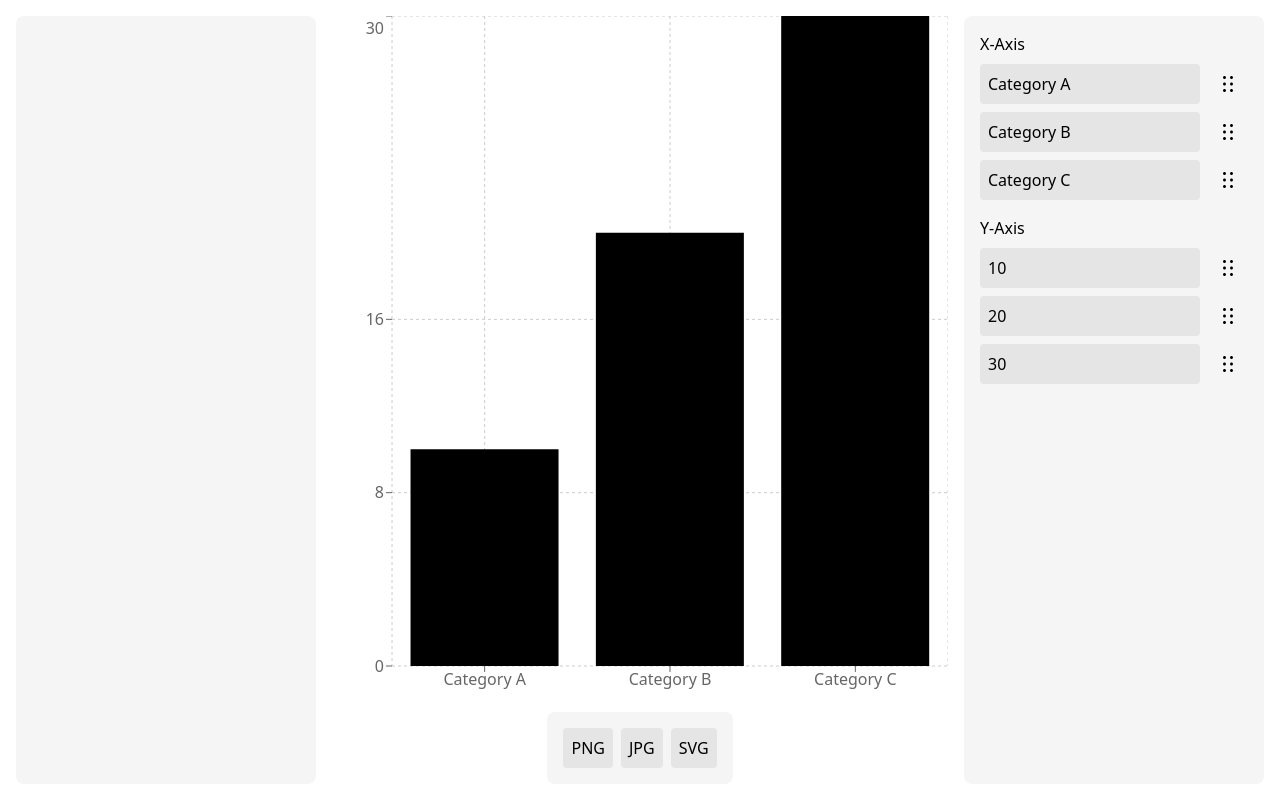
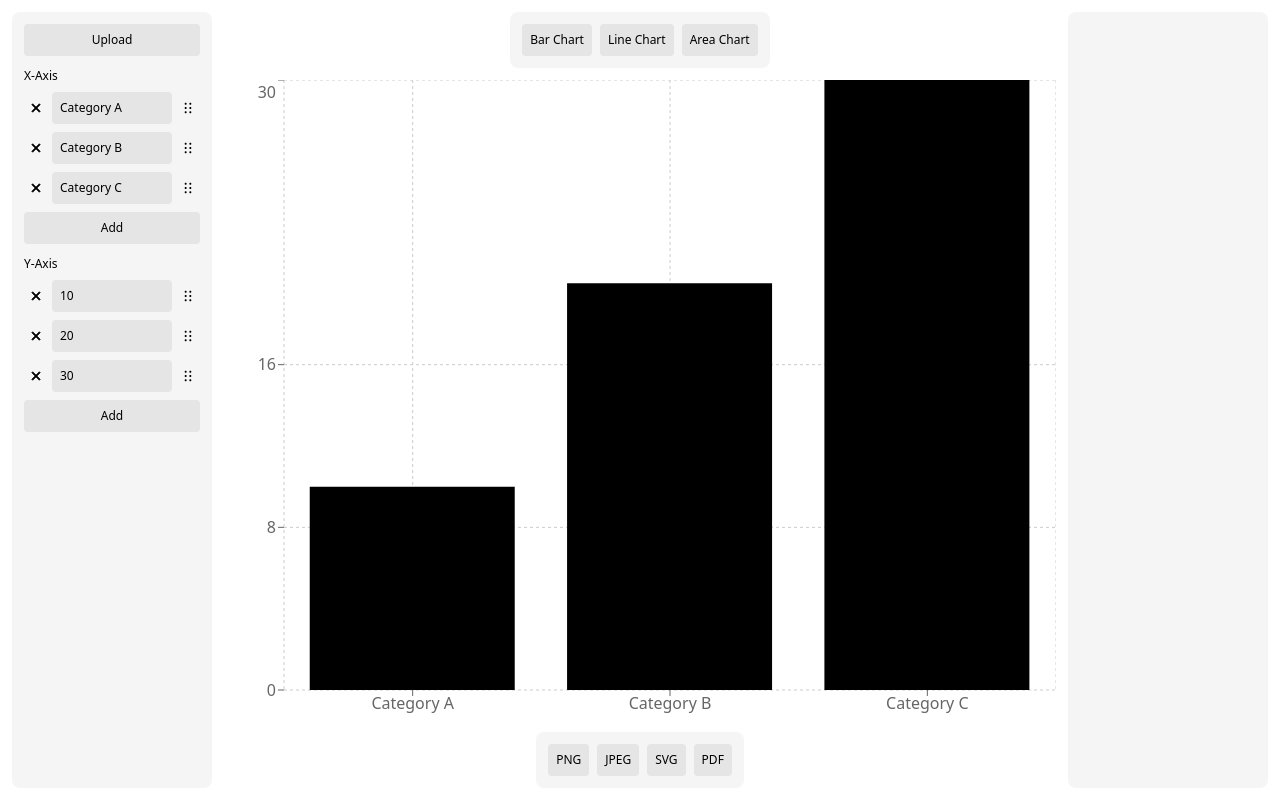
Before and after one commit to hsnfwz/chart-maker, a Next.js app: page / in a window 1280 px wide. Built offline with nearby package versions, Linux system fonts and the light colour scheme.

Commit message:
upload and manage data functionality

```diff
--- a/src/app/globals.css
+++ b/src/app/globals.css
@@ -1,6 +1,6 @@
 @import "tailwindcss";
 
 svg {
-  width: 24px;
-  height: 24px;
+  width: 16px;
+  height: 16px;
 }
--- a/src/app/page.tsx
+++ b/src/app/page.tsx
@@ -4,31 +4,33 @@ import ChartData from "@/components/ChartData";
 import ChartSelect from "@/components/ChartSelect";
 import ChartSettings from "@/components/ChartSettings";
 import ChartView from "@/components/ChartView";
-import ChartOptions from "@/components/ChartOptions";
+import ChartExport from "@/components/ChartExport";
 
 function Home() {
 
   return (
-    <div className="flex flex-col lg:flex-row gap-4 w-full h-screen p-4">
-      <div className="w-full lg:max-w-[300px] overflow-y-scroll flex flex-col gap-4 bg-neutral-100 p-4 rounded-lg">
-        <ChartSelect />
+    <div className="flex flex-col lg:flex-row gap-3 w-full h-screen p-3">
+
+      <div className="order-2 lg:order-1 w-full h-[200px] lg:h-full lg:max-w-[200px] overflow-y-scroll flex flex-col gap-3 bg-neutral-100 p-3 rounded-lg text-xs">
+        <ChartData />
       </div>
-      <div className="w-full h-full flex flex-col gap-4 bg-white">
+
+      <div className="order-1 lg:order-2 w-full h-full flex flex-col gap-3 bg-white">
+        <div className="self-center bg-neutral-100 rounded-lg flex gap-2 p-3 text-xs">
+          <ChartSelect />
+        </div>
         <div className="w-full h-full">
           <ChartView />
         </div>
-        <div className="self-center bg-neutral-100 rounded-lg flex gap-2 p-4">
-          <ChartOptions />
+        <div className="self-center bg-neutral-100 rounded-lg flex gap-2 p-3 text-xs">
+          <ChartExport />
         </div>
       </div>
-      <div className="w-full lg:max-w-[300px] overflow-y-scroll flex flex-col gap-4 bg-neutral-100 p-4 rounded-lg">
-        <div className="w-full rounded flex flex-col gap-4">
-          <ChartData />
-        </div>
-        <div className="w-full bg-neutral-200 rounded">
-          <ChartSettings />
-        </div>
+
+      <div className="order-3 w-full h-[200px] lg:h-full lg:max-w-[200px] overflow-y-scroll flex flex-col gap-3 bg-neutral-100 p-3 rounded-lg text-xs">
+        <ChartSettings />
       </div>
+
     </div>
   );
 }
--- a/src/components/ChartData.tsx
+++ b/src/components/ChartData.tsx
@@ -74,6 +74,76 @@ function ChartData() {
 
   return (
     <>
+      <label tabIndex={0} htmlFor="file" className="bg-neutral-200 hover:bg-black hover:text-white p-2 cursor-pointer rounded text-center">Upload</label>
+      <input type="file" id="file" name="file" accept=".csv, .txt" value={''} className="hidden" onInput={(event) => {
+        const files = event.currentTarget.files;
+
+        if (files) {
+          const file = files[0];
+
+          if (file) {
+            const reader = new FileReader();
+
+            reader.onload = () => {
+              const { result } = reader;
+
+              if (result && typeof result === 'string') {
+                const lines: string[] = result.split('\n');
+                const header: string = lines[0].replace('\r', '');
+
+                const xValues: string[] = [];
+                const yValues: string[] = [];
+
+                let i = 1;
+                while (i < lines.length) {
+                  const data: string[] = lines[i].replace('\r', '').split(',');
+
+                  const xValue: string = data[0];
+                  const yValue: string = data[1];
+
+                  if (xValue.length !== 0) {
+                    xValues.push(xValue);
+                  }
+
+                  if (isNumeric(yValue)) {
+                    yValues.push(yValue);
+                  }
+
+                  i++;
+                }
+
+                if (xValues.length > 0) {
+                  const _chartDataX = [...chartDataX];
+                  _chartDataX.push(...xValues);
+                  setChartDataX(_chartDataX);
+
+                  const _dataX = [...dataX];
+                  _dataX.push(...xValues);
+                  setDataX(_dataX);
+                }
+
+                if (yValues.length > 0) {
+                  const _chartDataY = [...chartDataY];
+                  _chartDataY.push(...yValues);
+                  setChartDataY(_chartDataY);
+
+                  const _dataY = [...dataY];
+                  _dataY.push(...yValues);
+                  setDataY(_dataY);
+                }
+              }
+            };
+
+            reader.onerror = () => {
+              console.log('Error reading the file.');
+            };
+
+            reader.readAsText(file);
+          }
+        }
+
+
+      }} />
       <DndContext
         id="x-axis"
         sensors={sensors}
@@ -87,6 +157,18 @@ function ChartData() {
             <SortableContext items={chartDataX.map((x, index) => `x-${index}`)} strategy={verticalListSortingStrategy}>
               {chartDataX.map((value, index) => (
                 <SortableItem id={`x-${index}`} key={`x-${index}`}>
+                  <div className="flex gap-1 w-full items-center">
+                    <button className="hover:bg-neutral-200 p-1 cursor-pointer stroke-black rounded-full" type="button" onClick={() => {
+                      const _chartDataX = [...chartDataX];
+                      _chartDataX.splice(index, 1);
+                      setChartDataX(_chartDataX);
+
+                      const _dataX = [...dataX];
+                      _dataX.splice(index, 1);
+                      setDataX(_dataX);
+                    }}>
+                      <svg xmlns="http://www.w3.org/2000/svg" viewBox="0 0 24 24"><path d="M11.9997 10.5865L16.9495 5.63672L18.3637 7.05093L13.4139 12.0007L18.3637 16.9504L16.9495 18.3646L11.9997 13.4149L7.04996 18.3646L5.63574 16.9504L10.5855 12.0007L5.63574 7.05093L7.04996 5.63672L11.9997 10.5865Z"></path></svg>
+                    </button>
                     <input
                       className="bg-neutral-200 rounded p-2 w-full"
                       type="text"
@@ -111,10 +193,20 @@ function ChartData() {
                         setChartDataX(_chartDataX);
                       }}
                     />
+                  </div>
               </SortableItem>
               ))}
             </SortableContext>
           </div>
+          <button className="bg-neutral-200 rounded p-2 cursor-pointer hover:bg-black hover:text-white" type="button" onClick={() => {
+            const _chartDataX = [...chartDataX];
+            _chartDataX.push('Category');
+            setChartDataX(_chartDataX);
+
+            const _dataX = [...dataX];
+            _dataX.push('Category');
+            setDataX(_dataX);
+          }}>Add</button>
         </div>
       </DndContext>
       <DndContext
@@ -130,6 +222,18 @@ function ChartData() {
             <SortableContext items={chartDataY.map((y, index) => `y-${index}`)} strategy={verticalListSortingStrategy}>
               {chartDataY.map((value, index) => (
                 <SortableItem id={`y-${index}`} key={`y-${index}`}>
+                  <div className="flex gap-1 w-full items-center">
+                    <button className="hover:bg-neutral-200 p-1 cursor-pointer stroke-black rounded-full" type="button" onClick={() => {
+                      const _chartDataY = [...chartDataY];
+                      _chartDataY.splice(index, 1);
+                      setChartDataY(_chartDataY);
+
+                      const _dataY = [...dataY];
+                      _dataY.splice(index, 1);
+                      setDataY(_dataY);
+                    }}>
+                      <svg xmlns="http://www.w3.org/2000/svg" viewBox="0 0 24 24"><path d="M11.9997 10.5865L16.9495 5.63672L18.3637 7.05093L13.4139 12.0007L18.3637 16.9504L16.9495 18.3646L11.9997 13.4149L7.04996 18.3646L5.63574 16.9504L10.5855 12.0007L5.63574 7.05093L7.04996 5.63672L11.9997 10.5865Z"></path></svg>
+                    </button>
                     <input
                       className="bg-neutral-200 rounded p-2 w-full"
                       type="text"
@@ -167,10 +271,20 @@ function ChartData() {
                         }
                       }}
                     />
+                  </div>
                 </SortableItem>
               ))}
             </SortableContext>
           </div>
+          <button className="bg-neutral-200 rounded p-2 cursor-pointer hover:bg-black hover:text-white" type="button" onClick={() => {
+            const _chartDataY = [...chartDataY];
+            _chartDataY.push(1);
+            setChartDataY(_chartDataY);
+
+            const _dataY = [...dataY];
+            _dataY.push(1);
+            setDataY(_dataY);
+          }}>Add</button>
         </div>
       </DndContext>
     </>
--- /dev/null
+++ b/src/components/ChartExport.tsx
@@ -0,0 +1,15 @@
+'use client';
+
+function ChartExport() {
+
+  return (
+    <>
+      <button type="button" onClick={() => console.log('click')} className="bg-neutral-200 rounded p-2 cursor-pointer hover:bg-black hover:text-white">PNG</button>
+      <button type="button" onClick={() => console.log('click')} className="bg-neutral-200 rounded p-2 cursor-pointer hover:bg-black hover:text-white">JPEG</button>
+      <button type="button" onClick={() => console.log('click')} className="bg-neutral-200 rounded p-2 cursor-pointer hover:bg-black hover:text-white">SVG</button>
+      <button type="button" onClick={() => console.log('click')} className="bg-neutral-200 rounded p-2 cursor-pointer hover:bg-black hover:text-white">PDF</button>
+    </>
+  );
+}
+
+export default ChartExport;
--- a/src/components/ChartOptions.tsx
+++ /dev/null
@@ -1,14 +0,0 @@
-'use client';
-
-function ChartOptions() {
-
-  return (
-    <>
-      <button type="button" onClick={() => console.log('click')} className="bg-neutral-200 rounded p-2">PNG</button>
-      <button type="button" onClick={() => console.log('click')} className="bg-neutral-200 rounded p-2">JPG</button>
-      <button type="button" onClick={() => console.log('click')} className="bg-neutral-200 rounded p-2">SVG</button>
-    </>
-  );
-}
-
-export default ChartOptions;
--- a/src/components/ChartSelect.tsx
+++ b/src/components/ChartSelect.tsx
@@ -14,9 +14,12 @@ function ChartSelect() {
       <button
         type="button"
         onClick={() => setChart(Chart.Bar)}
+        className="bg-neutral-200 rounded p-2 cursor-pointer hover:bg-black hover:text-white"
       >
-
+        Bar Chart
       </button>
+      <button type="button" onClick={() => console.log('click')} className="bg-neutral-200 rounded p-2 cursor-pointer hover:bg-black hover:text-white">Line Chart</button>
+      <button type="button" onClick={() => console.log('click')} className="bg-neutral-200 rounded p-2 cursor-pointer hover:bg-black hover:text-white">Area Chart</button>
     </>
   );
 }
--- a/src/components/SortableItem.tsx
+++ b/src/components/SortableItem.tsx
@@ -21,7 +21,7 @@ function SortableItem({
     <div
       ref={setNodeRef}
       style={style}
-      className="flex gap-2"
+      className="flex gap-1 items-center"
     >
       <div className="w-full">
         {children}
@@ -29,7 +29,7 @@ function SortableItem({
       <button
         {...attributes}
         {...listeners}
-        className="cursor-move rounded-full fill-black p-2 hover:bg-neutral-200"
+        className="cursor-move rounded-full fill-black p-1 hover:bg-neutral-200"
       >
         <svg xmlns="http://www.w3.org/2000/svg" viewBox="0 0 24 24"><path d="M8.5 7C9.32843 7 10 6.32843 10 5.5C10 4.67157 9.32843 4 8.5 4C7.67157 4 7 4.67157 7 5.5C7 6.32843 7.67157 7 8.5 7ZM8.5 13.5C9.32843 13.5 10 12.8284 10 12C10 11.1716 9.32843 10.5 8.5 10.5C7.67157 10.5 7 11.1716 7 12C7 12.8284 7.67157 13.5 8.5 13.5ZM10 18.5C10 19.3284 9.32843 20 8.5 20C7.67157 20 7 19.3284 7 18.5C7 17.6716 7.67157 17 8.5 17C9.32843 17 10 17.6716 10 18.5ZM15.5 7C16.3284 7 17 6.32843 17 5.5C17 4.67157 16.3284 4 15.5 4C14.6716 4 14 4.67157 14 5.5C14 6.32843 14.6716 7 15.5 7ZM17 12C17 12.8284 16.3284 13.5 15.5 13.5C14.6716 13.5 14 12.8284 14 12C14 11.1716 14.6716 10.5 15.5 10.5C16.3284 10.5 17 11.1716 17 12ZM15.5 20C16.3284 20 17 19.3284 17 18.5C17 17.6716 16.3284 17 15.5 17C14.6716 17 14 17.6716 14 18.5C14 19.3284 14.6716 20 15.5 20Z"></path></svg>
       </button>
```
Lines whose indentation alone changed are shown as unchanged.
